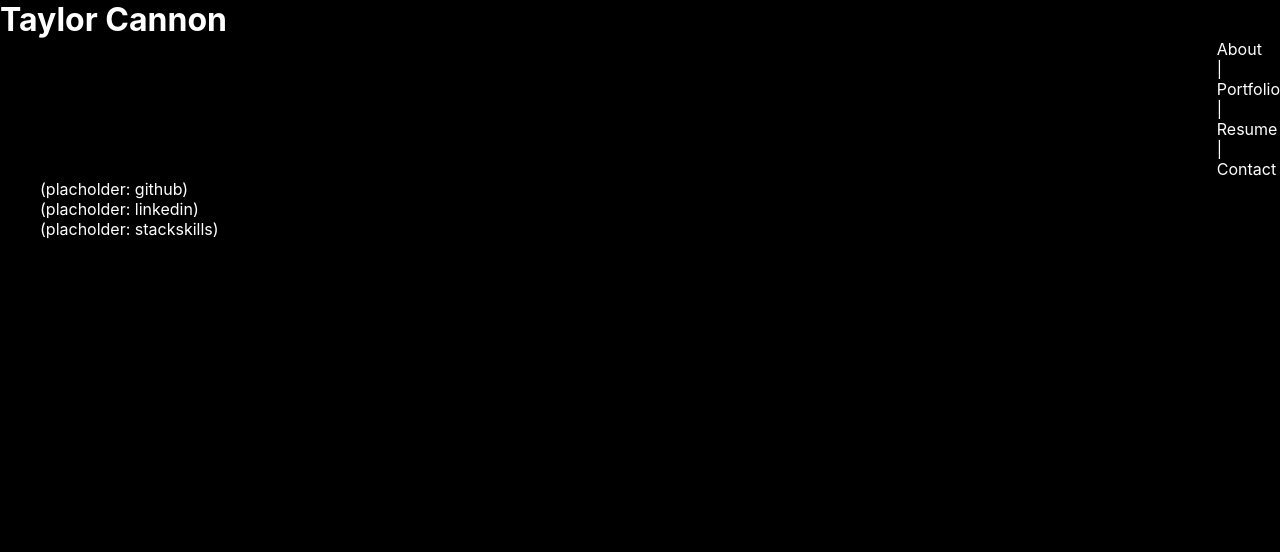
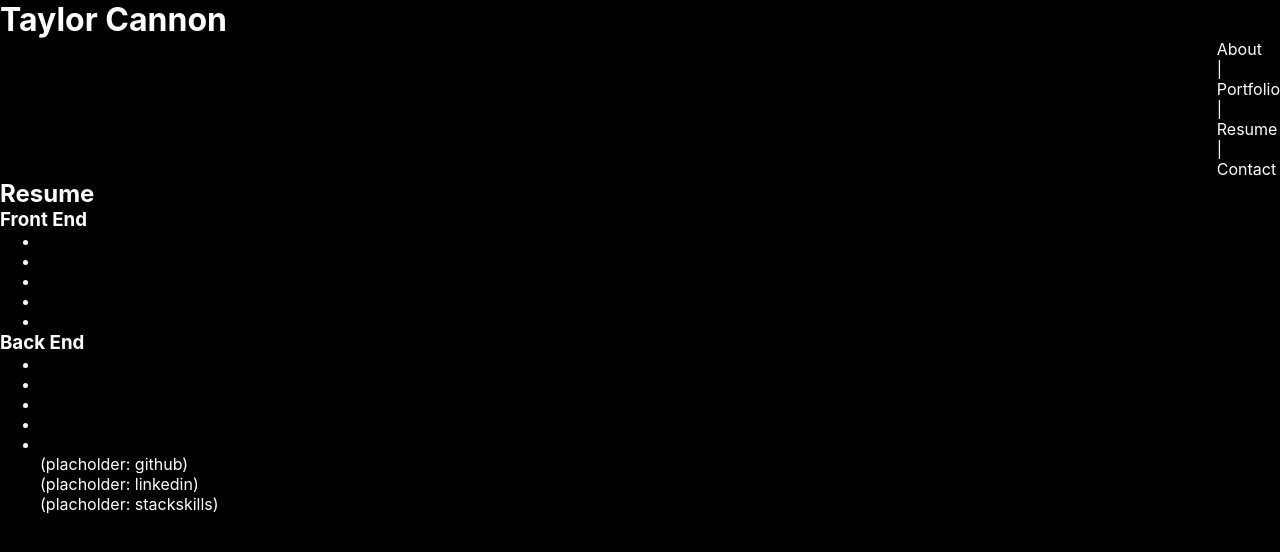
Before and after one commit to tkcannon/react-portfolio, a React (Create React App) app in the folder portfolio/: page / in a window 1280 px wide. Both pictures are taken after a click on the element "Resume". Shown: the top 552 px of the page. Built offline with nearby package versions, Linux system fonts and the light colour scheme.

Commit message:
setup resume section

```diff
--- a/portfolio/src/App.js
+++ b/portfolio/src/App.js
@@ -3,6 +3,7 @@ import Header from './components/Header';
 import Footer from './components/Footer';
 import About from './sections/About';
 import Portfolio from './sections/Portfolio';
+import Resume from './sections/Resume';
 import Contact from './sections/Contact';
 import './App.css';
 
@@ -20,6 +21,7 @@ function App() {
       <main>
         {displayedContent === 'about' && <About />}
         {displayedContent === 'portfolio' && <Portfolio />}
+        {displayedContent === 'resume' && <Resume />}
         {displayedContent === 'contact' && <Contact />}
       </main>
       <Footer />
--- /dev/null
+++ b/portfolio/src/sections/Resume/index.js
@@ -0,0 +1,31 @@
+import React from "react";
+
+function Resume() {
+  return (
+    <section className="resume-section">
+      <h2>Resume</h2>
+      <div>
+        <h3>Front End</h3>
+        <ul>
+          <li></li>
+          <li></li>
+          <li></li>
+          <li></li>
+          <li></li>
+        </ul>
+      </div>
+      <div>
+        <h3>Back End</h3>
+        <ul>
+          <li></li>
+          <li></li>
+          <li></li>
+          <li></li>
+          <li></li>
+        </ul>
+      </div>
+    </section>
+  )
+}
+
+export default Resume;
```
